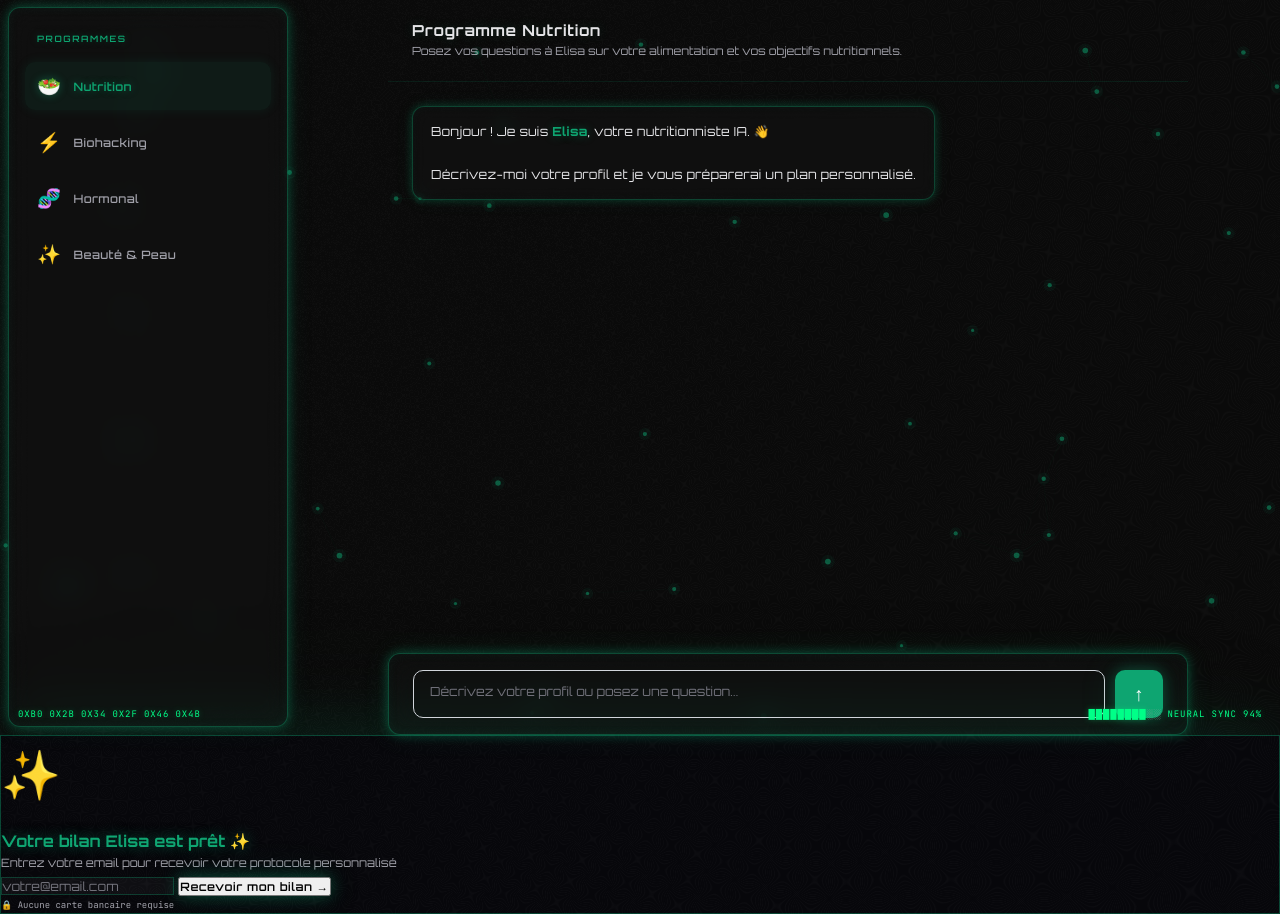
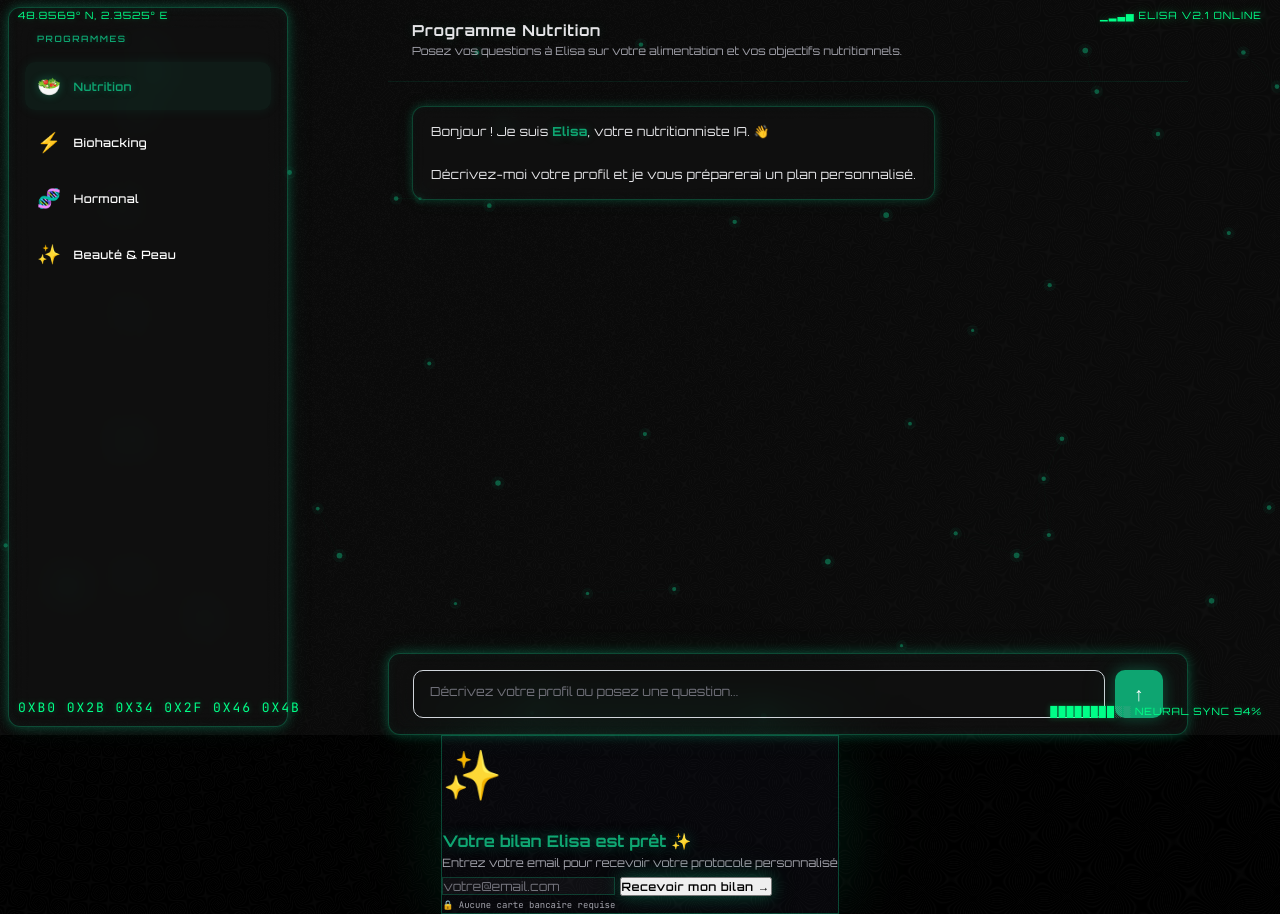
Before and after one commit to fernandesemmanuel454-ship-it/elisa-health, a website: page futur-test.html in a window 1280 px wide. Shown: the part 65-979 px from the top of the page. Drawn offline with Linux system fonts and the light colour scheme.

Commit message:
Fix visibility and layout issues in futur-test.html
1. Welcome message: .messages gets position:relative + z-index:2 +
   min-height:200px so it sits above the canvas and is always visible.

2. Modal centering: force display:flex + align-items:center +
   justify-content:center with !important on .modal-overlay, plus
   margin:auto on .modal-card. Overrides any base CSS interference.

3. HUD top corners: moved from top:14px to top:72px so they sit
   below the header bar instead of being hidden behind it.

4. Hex text: .hud-bl font-size bumped from 9px to 13px with
   JetBrains Mono and wider letter-spacing.

5. Orbitron on HUD: base .hud now uses Orbitron. Only .hud-bl
   (hex data) keeps JetBrains Mono for the monospaced look.

6. Sidebar text: .sidebar-item color changed from #a1a1aa to
   #ffffff for clear visibility on the dark glass background.

Co-Authored-By: Claude Opus 4.6 (1M context) <noreply@anthropic.com>

```diff
--- a/futur-test.html
+++ b/futur-test.html
@@ -51,11 +51,11 @@
     #neural-canvas { position: fixed; inset: 0; z-index: 0; pointer-events: none; }
 
     /* ========== HUD CORNERS ========== */
-    .hud { position: fixed; z-index: 5; pointer-events: none; font-family: 'JetBrains Mono', monospace; font-size: 9px; color: #00ff88; letter-spacing: 0.1em; text-transform: uppercase; text-shadow: 0 0 6px rgba(0,255,136,0.3); }
-    .hud-tl { top: 14px; left: 18px; }
-    .hud-tr { top: 14px; right: 18px; text-align: right; }
-    .hud-bl { bottom: 14px; left: 18px; }
-    .hud-br { bottom: 14px; right: 18px; text-align: right; }
+    .hud { position: fixed; z-index: 5; pointer-events: none; font-family: 'Orbitron', sans-serif; font-size: 10px; color: #00ff88; letter-spacing: 0.1em; text-transform: uppercase; text-shadow: 0 0 6px rgba(0,255,136,0.3); }
+    .hud-tl { top: 72px; left: 18px; }
+    .hud-tr { top: 72px; right: 18px; text-align: right; }
+    .hud-bl { bottom: 16px; left: 18px; font-size: 13px; font-family: 'JetBrains Mono', monospace; letter-spacing: 0.15em; }
+    .hud-br { bottom: 16px; right: 18px; text-align: right; }
     .hud .signal { color: #00ff88; }
     .hud .online { color: #00ff88; text-shadow: 0 0 8px rgba(0,255,136,0.5); }
     .hud .sync-fill { color: #00ff88; }
@@ -78,7 +78,7 @@
       border-radius: 12px; margin: 8px;
     }
     .sidebar-title { color: #0ea571 !important; font-weight: 600; font-size: 0.55rem !important; letter-spacing: 0.18em; text-shadow: 0 0 8px rgba(14,165,113,0.3); }
-    .sidebar-item { color: #a1a1aa !important; border-color: rgba(14,165,113,0.08) !important; font-weight: 500; font-size: 0.72rem; letter-spacing: 0.04em; transition: all 0.3s; }
+    .sidebar-item { color: #ffffff !important; border-color: rgba(14,165,113,0.08) !important; font-weight: 500; font-size: 0.72rem; letter-spacing: 0.04em; transition: all 0.3s; }
     .sidebar-item:hover, .sidebar-item.active {
       background: rgba(14,165,113,0.08) !important; color: #0ea571 !important;
       border-color: rgba(14,165,113,0.4) !important; text-shadow: 0 0 8px rgba(14,165,113,0.4);
@@ -91,7 +91,7 @@
     #chat-title { color: #e4e4e7 !important; font-weight: 700; font-size: 0.95rem; letter-spacing: 0.05em; text-shadow: 0 0 12px rgba(14,165,113,0.2); }
     #chat-desc { color: #a1a1aa !important; font-weight: 400; font-size: 0.7rem; }
 
-    .messages { background: transparent !important; }
+    .messages { background: transparent !important; position: relative; z-index: 2; min-height: 200px; }
     .message-ai {
       background: rgba(255,255,255,0.02) !important; backdrop-filter: blur(8px);
       border: 1px solid rgba(14,165,113,0.35) !important;
@@ -123,7 +123,8 @@
     .photo-upload-zone { border-color: rgba(14,165,113,0.3) !important; background: rgba(255,255,255,0.02) !important; color: #a1a1aa !important; }
 
     /* ========== MODAL ========== */
-    .modal-overlay { background: rgba(0,0,0,0.92) !important; backdrop-filter: blur(10px); }
+    .modal-overlay { background: rgba(0,0,0,0.92) !important; backdrop-filter: blur(10px); display: flex !important; align-items: center !important; justify-content: center !important; }
+    .modal-card { margin: auto; }
     .modal-card {
       background: rgba(8,8,12,0.97) !important;
       border: 1px solid rgba(14,165,113,0.4) !important;
```
